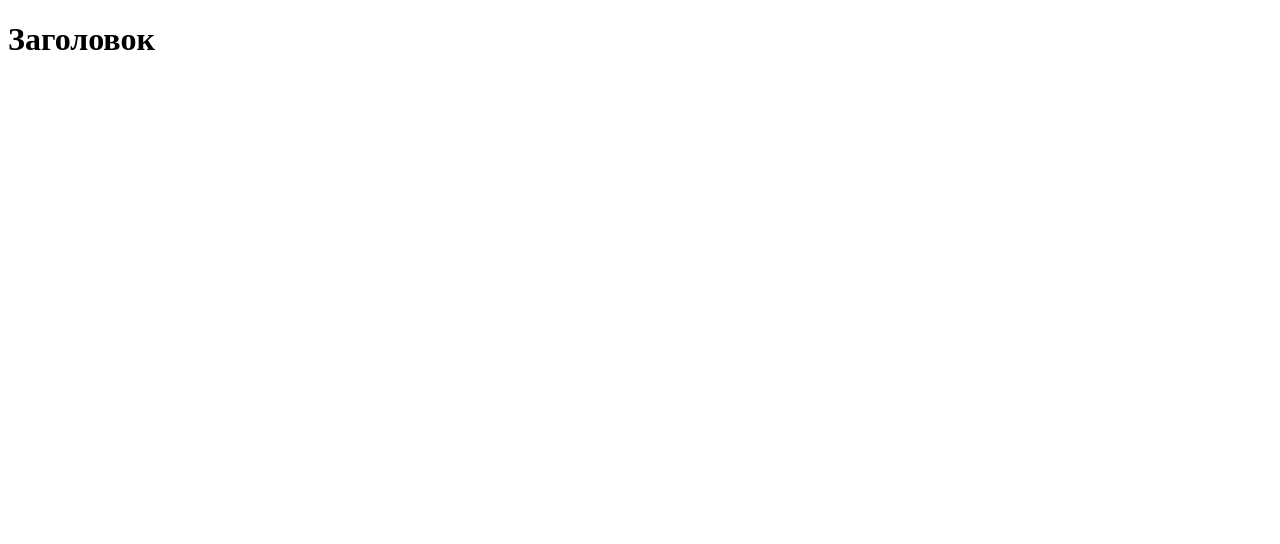
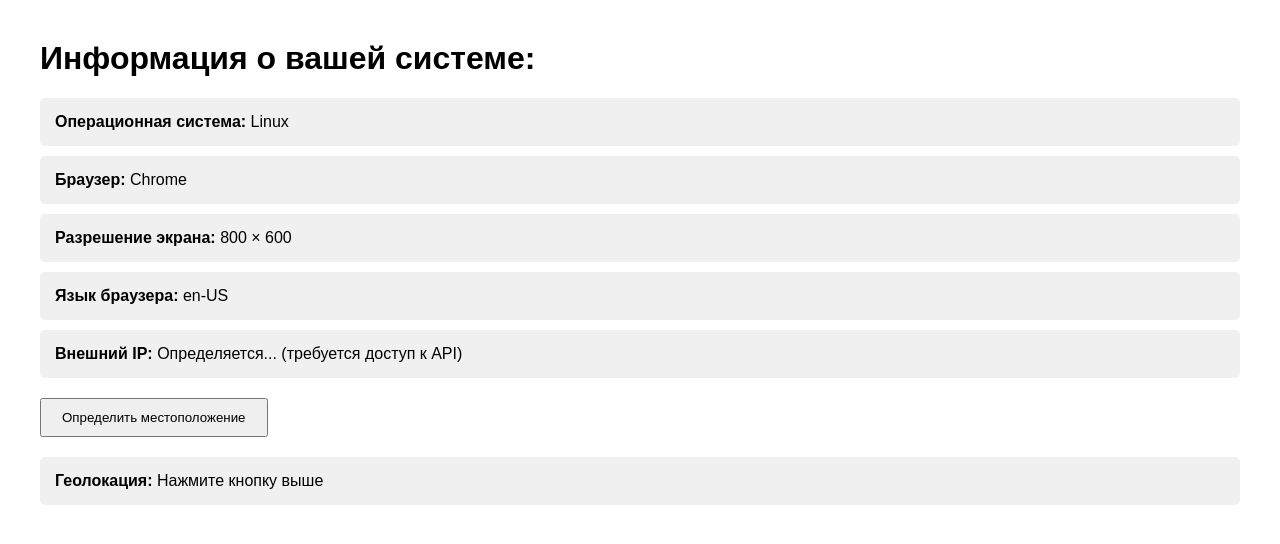
Before and after one commit to LaServiced/laserviced.github.io, a plain HTML site: page index.html in a window 1280 px wide. Drawn offline with Linux system fonts and the light colour scheme.

Commit message:
Update index.html

```diff
--- a/index.html
+++ b/index.html
@@ -1,11 +1,119 @@
-<!DOCTYPE HTML PUBLIC "-//W3C//DTD HTML 4.01//EN" "http://www.w3.org/TR/html4/strict.dtd">
-<html>
- <head>
-  <meta http-equiv="Content-Type" content="text/html; charset=utf-8">
-  <title>Пример веб-страницы</title>
- </head>
- <body>
-  <h1>Заголовок</h1>
+<!DOCTYPE html>
+<html lang="ru">
+<head>
+    <meta charset="UTF-8">
+    <title>Ваша информация</title>
+    <style>
+        body { font-family: Arial, sans-serif; margin: 40px; }
+        .info-block { background: #f0f0f0; padding: 15px; margin: 10px 0; border-radius: 5px; }
+        button { padding: 10px 20px; margin: 10px 0; cursor: pointer; }
+    </style>
+</head>
+<body>
+    <h1>Информация о вашей системе:</h1>
 
- </body>
+    <div class="info-block">
+        <strong>Операционная система:</strong> <span id="os">Определяется...</span>
+    </div>
+
+    <div class="info-block">
+        <strong>Браузер:</strong> <span id="browser">Определяется...</span>
+    </div>
+
+    <div class="info-block">
+        <strong>Разрешение экрана:</strong> <span id="screen">Определяется...</span>
+    </div>
+
+    <div class="info-block">
+        <strong>Язык браузера:</strong> <span id="language">Определяется...</span>
+    </div>
+
+    <div class="info-block">
+        <strong>Внешний IP:</strong> <span id="ip">Определяется... (требуется доступ к API)</span>
+    </div>
+
+    <button onclick="getLocation()">Определить местоположение</button>
+
+    <div class="info-block">
+        <strong>Геолокация:</strong> <span id="location">Нажмите кнопку выше</span>
+    </div>
+
+    <script>
+        // Определяем ОС
+        function getOS() {
+            const userAgent = navigator.userAgent;
+            if (userAgent.includes('Windows')) return 'Windows';
+            if (userAgent.includes('Mac')) return 'MacOS';
+            if (userAgent.includes('Linux')) return 'Linux';
+            if (userAgent.includes('Android')) return 'Android';
+            if (userAgent.includes('iOS') || userAgent.includes('iPhone') || userAgent.includes('iPad')) return 'iOS';
+            return 'Неизвестно';
+        }
+
+        // Определяем браузер
+        function getBrowser() {
+            const userAgent = navigator.userAgent;
+            if (userAgent.includes('Chrome') && !userAgent.includes('Edg')) return 'Chrome';
+            if (userAgent.includes('Firefox')) return 'Firefox';
+            if (userAgent.includes('Safari') && !userAgent.includes('Chrome')) return 'Safari';
+            if (userAgent.includes('Edg')) return 'Edge';
+            return 'Неизвестно';
+        }
+
+        // Получаем внешний IP через публичное API
+        async function getIP() {
+            try {
+                const response = await fetch('https://api.ipify.org?format=json');
+                const data = await response.json();
+                document.getElementById('ip').textContent = data.ip;
+
+                // Дополнительно получаем информацию о местоположении по IP
+                const geoResponse = await fetch(`https://ipapi.co/${data.ip}/json/`);
+                const geoData = await geoResponse.json();
+                document.getElementById('location').textContent = `${geoData.country_name}, ${geoData.city}`;
+            } catch (error) {
+                document.getElementById('ip').textContent = 'Ошибка получения IP';
+            }
+        }
+
+        // Геолокация через браузер (запрашивает разрешение)
+        function getLocation() {
+            if (!navigator.geolocation) {
+                document.getElementById('location').textContent = 'Геолокация не поддерживается';
+                return;
+            }
+
+            navigator.geolocation.getCurrentPosition(
+                async (position) => {
+                    const lat = position.coords.latitude;
+                    const lon = position.coords.longitude;
+
+                    // Используем OpenStreetMap Nominatim для получения адреса
+                    try {
+                        const response = await fetch(`https://nominatim.openstreetmap.org/reverse?format=json&lat=${lat}&lon=${lon}`);
+                        const data = await response.json();
+                        document.getElementById('location').textContent =
+                            `${data.address.country || ''}, ${data.address.city || data.address.town || ''}`;
+                    } catch (error) {
+                        document.getElementById('location').textContent = `Широта: ${lat}, Долгота: ${lon}`;
+                    }
+                },
+                (error) => {
+                    document.getElementById('location').textContent = 'Доступ к геолокации запрещен';
+                }
+            );
+        }
+
+        // Заполняем информацию при загрузке страницы
+        document.addEventListener('DOMContentLoaded', function() {
+            document.getElementById('os').textContent = getOS();
+            document.getElementById('browser').textContent = getBrowser();
+            document.getElementById('screen').textContent = `${screen.width} × ${screen.height}`;
+            document.getElementById('language').textContent = navigator.language;
+
+            // Получаем IP (раскомментируйте, если хотите использовать)
+            // getIP();
+        });
+    </script>
+</body>
 </html>
```
